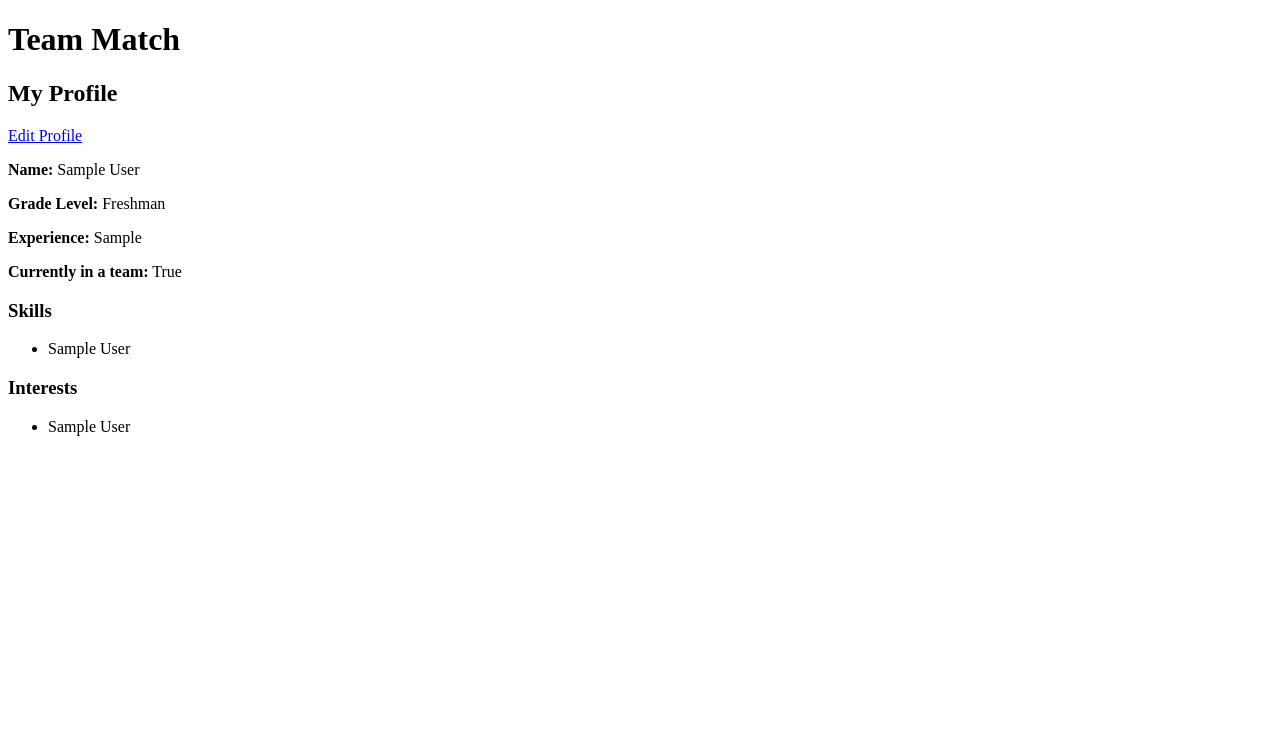
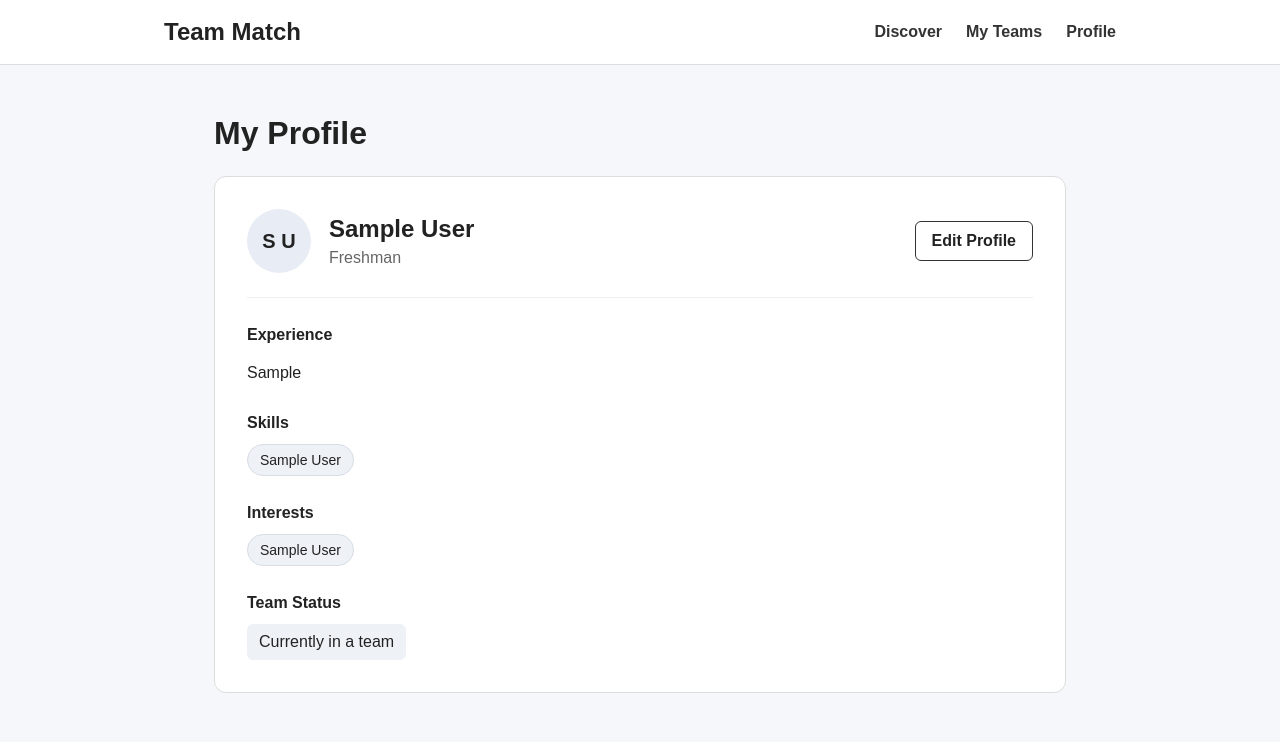
Before and after one commit to Rafael-Lozoya-III/CS-senior-project, a Django app: page /profile/ in a window 1280 px wide. Shown: the top 742 px of the page. Run offline with Django 5.2, Linux system fonts and the light colour scheme; a user stored in the database is signed in; tables that the repository leaves empty hold one stand-in row (values such as "Sample post").

Commit message:
Style student profile page

```diff
--- /dev/null
+++ b/accounts/static/accounts/style.css
@@ -0,0 +1,164 @@
+* {
+    box-sizing: border-box;
+}
+
+body {
+    margin: 0;
+    font-family: Arial, Helvetica, sans-serif;
+    background: #f5f7fa;
+    color: #222;
+}
+
+/* Navigation */
+
+.navbar {
+    background: white;
+    border-bottom: 1px solid #ddd;
+}
+
+.nav-container {
+    max-width: 1000px;
+    margin: 0 auto;
+    padding: 18px 24px;
+
+    display: flex;
+    justify-content: space-between;
+    align-items: center;
+}
+
+.logo {
+    margin: 0;
+    font-size: 24px;
+}
+
+.nav-links {
+    display: flex;
+    gap: 24px;
+}
+
+.nav-links a {
+    color: #333;
+    text-decoration: none;
+    font-weight: 600;
+}
+
+.nav-links a:hover {
+    text-decoration: underline;
+}
+
+/* Main page */
+
+.page-container {
+    max-width: 900px;
+    margin: 50px auto;
+    padding: 0 24px;
+}
+
+.page-title {
+    margin-bottom: 24px;
+}
+
+/* Profile */
+
+.profile-card {
+    background: white;
+    border: 1px solid #ddd;
+    border-radius: 12px;
+    padding: 32px;
+}
+
+.profile-header {
+    display: flex;
+    justify-content: space-between;
+    align-items: center;
+    gap: 20px;
+
+    padding-bottom: 24px;
+    border-bottom: 1px solid #eee;
+}
+
+.profile-person {
+    display: flex;
+    align-items: center;
+    gap: 18px;
+}
+
+.avatar {
+    width: 64px;
+    height: 64px;
+    border-radius: 50%;
+
+    display: flex;
+    justify-content: center;
+    align-items: center;
+
+    background: #e8edf5;
+    font-size: 20px;
+    font-weight: bold;
+}
+
+.profile-name {
+    margin: 0 0 6px;
+}
+
+.profile-grade {
+    margin: 0;
+    color: #666;
+}
+
+.edit-button {
+    display: inline-block;
+    padding: 10px 16px;
+
+    border: 1px solid #333;
+    border-radius: 6px;
+
+    color: #222;
+    text-decoration: none;
+    font-weight: 600;
+}
+
+.edit-button:hover {
+    background: #f1f1f1;
+}
+
+/* Profile sections */
+
+.profile-section {
+    margin-top: 28px;
+}
+
+.profile-section h3 {
+    margin-bottom: 12px;
+    font-size: 16px;
+}
+
+.profile-section p {
+    line-height: 1.6;
+}
+
+/* Skill / interest tags */
+
+.tags {
+    display: flex;
+    flex-wrap: wrap;
+    gap: 10px;
+}
+
+.tag {
+    background: #eef2f7;
+    border: 1px solid #d7dde5;
+    border-radius: 20px;
+
+    padding: 7px 12px;
+    font-size: 14px;
+}
+
+/* Team status */
+
+.team-status {
+    display: inline-block;
+    background: #eef2f7;
+    border-radius: 6px;
+    padding: 9px 12px;
+}
--- a/accounts/templates/accounts/profile.html
+++ b/accounts/templates/accounts/profile.html
@@ -1,58 +1,146 @@
+{% load static %}
+
 <!DOCTYPE html>
-<html>
+<html lang="en">
+
 <head>
+    <meta charset="UTF-8">
+    <meta name="viewport" content="width=device-width, initial-scale=1.0">
+
     <title>My Profile - Team Match</title>
+
+    <link rel="stylesheet" href="{% static 'accounts/style.css' %}">
 </head>
 
 <body>
 
-    <h1>Team Match</h1>
+    <nav class="navbar">
+        <div class="nav-container">
 
-    <h2>My Profile</h2>
+            <h1 class="logo">Team Match</h1>
 
-    <p>
-        <a href="{% url 'edit_profile' %}">Edit Profile</a>
-    </p>
+            <div class="nav-links">
+                <a href="#">Discover</a>
+                <a href="#">My Teams</a>
+                <a href="{% url 'profile' %}">Profile</a>
+            </div>
 
-    <p>
-        <strong>Name:</strong>
+        </div>
+    </nav>
+
+
+    <main class="page-container">
+
+        <h1 class="page-title">My Profile</h1>
+
+        <section class="profile-card">
+
+            <div class="profile-header">
+
+                <div class="profile-person">
+
+                    <div class="avatar">
+                        {{ student_profile.user.first_name|first }}
+                        {{ student_profile.user.last_name|first }}
+                    </div>
+
+                    <div>
+                        <h2 class="profile-name">
                             {{ student_profile.user.get_full_name }}
-    </p>
+                        </h2>
 
-    <p>
-        <strong>Grade Level:</strong>
+                        <p class="profile-grade">
                             {{ student_profile.get_grade_level_display }}
                         </p>
+                    </div>
 
-    <p>
-        <strong>Experience:</strong>
-        {{ student_profile.experience }}
-    </p>
+                </div>
 
-    <p>
-        <strong>Currently in a team:</strong>
-        {{ student_profile.in_team }}
-    </p>
+                <a class="edit-button" href="{% url 'edit_profile' %}">
+                    Edit Profile
+                </a>
+
+            </div>
+
+
+            <div class="profile-section">
+
+                <h3>Experience</h3>
+
+                {% if student_profile.experience %}
+                    <p>{{ student_profile.experience }}</p>
+                {% else %}
+                    <p>No experience added yet.</p>
+                {% endif %}
+
+            </div>
+
+
+            <div class="profile-section">
 
                 <h3>Skills</h3>
 
-    <ul>
+                <div class="tags">
+
                     {% for skill in student_profile.skills.all %}
-            <li>{{ skill.name }}</li>
+
+                        <span class="tag">
+                            {{ skill.name }}
+                        </span>
+
                     {% empty %}
-            <li>No skills added yet.</li>
+
+                        <span>No skills added yet.</span>
+
                     {% endfor %}
-    </ul>
+
+                </div>
+
+            </div>
+
+
+            <div class="profile-section">
 
                 <h3>Interests</h3>
 
-    <ul>
+                <div class="tags">
+
                     {% for interest in student_profile.interests.all %}
-            <li>{{ interest.name }}</li>
+
+                        <span class="tag">
+                            {{ interest.name }}
+                        </span>
+
                     {% empty %}
-            <li>No interests added yet.</li>
+
+                        <span>No interests added yet.</span>
+
                     {% endfor %}
-    </ul>
+
+                </div>
+
+            </div>
+
+
+            <div class="profile-section">
+
+                <h3>Team Status</h3>
+
+                <div class="team-status">
+
+                    {% if student_profile.in_team %}
+                        Currently in a team
+                    {% else %}
+                        Looking for a team
+                    {% endif %}
+
+                </div>
+
+            </div>
+
+        </section>
+
+    </main>
 
 </body>
 </html>
```
Lines whose indentation alone changed are shown as unchanged.
